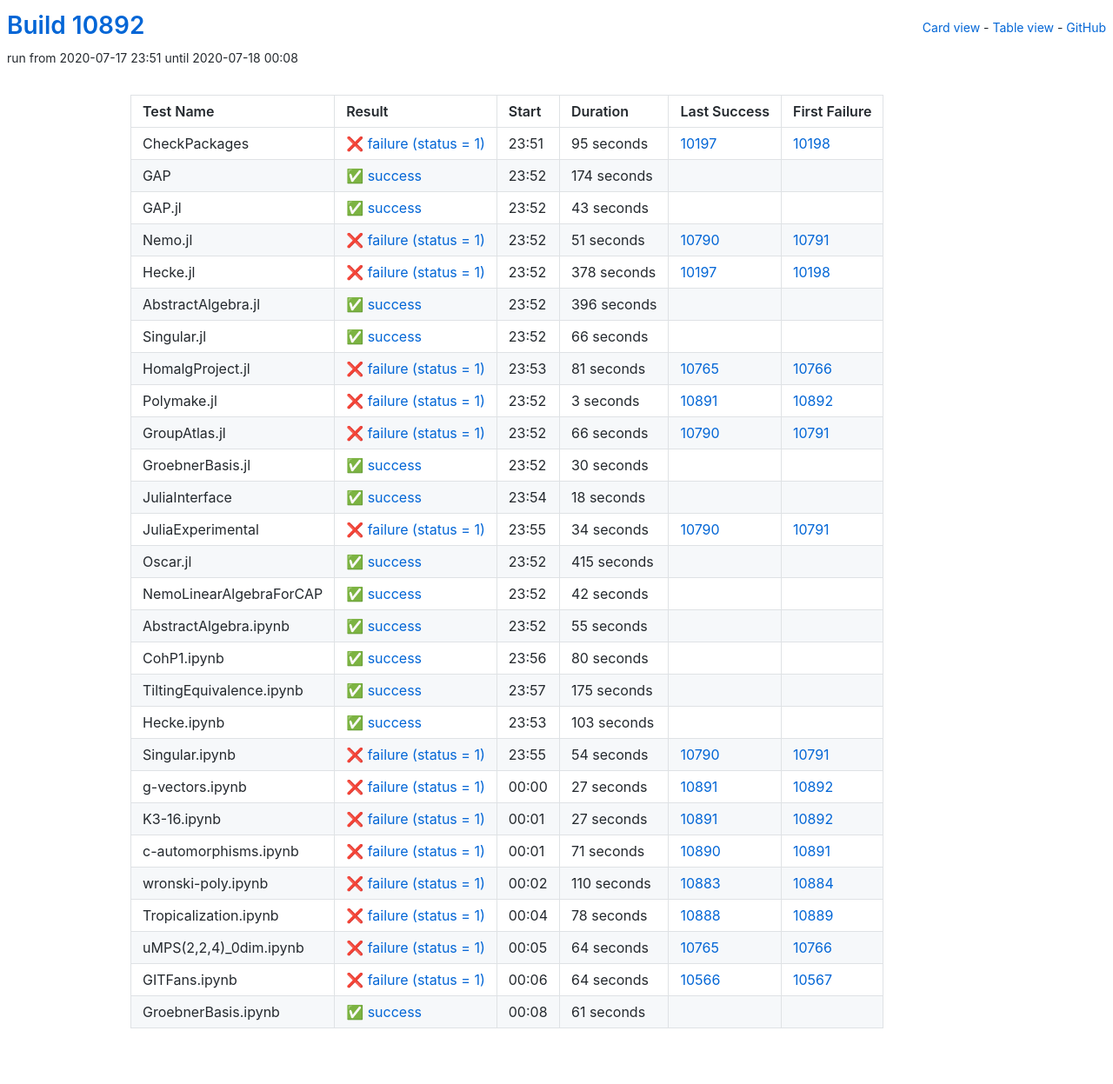
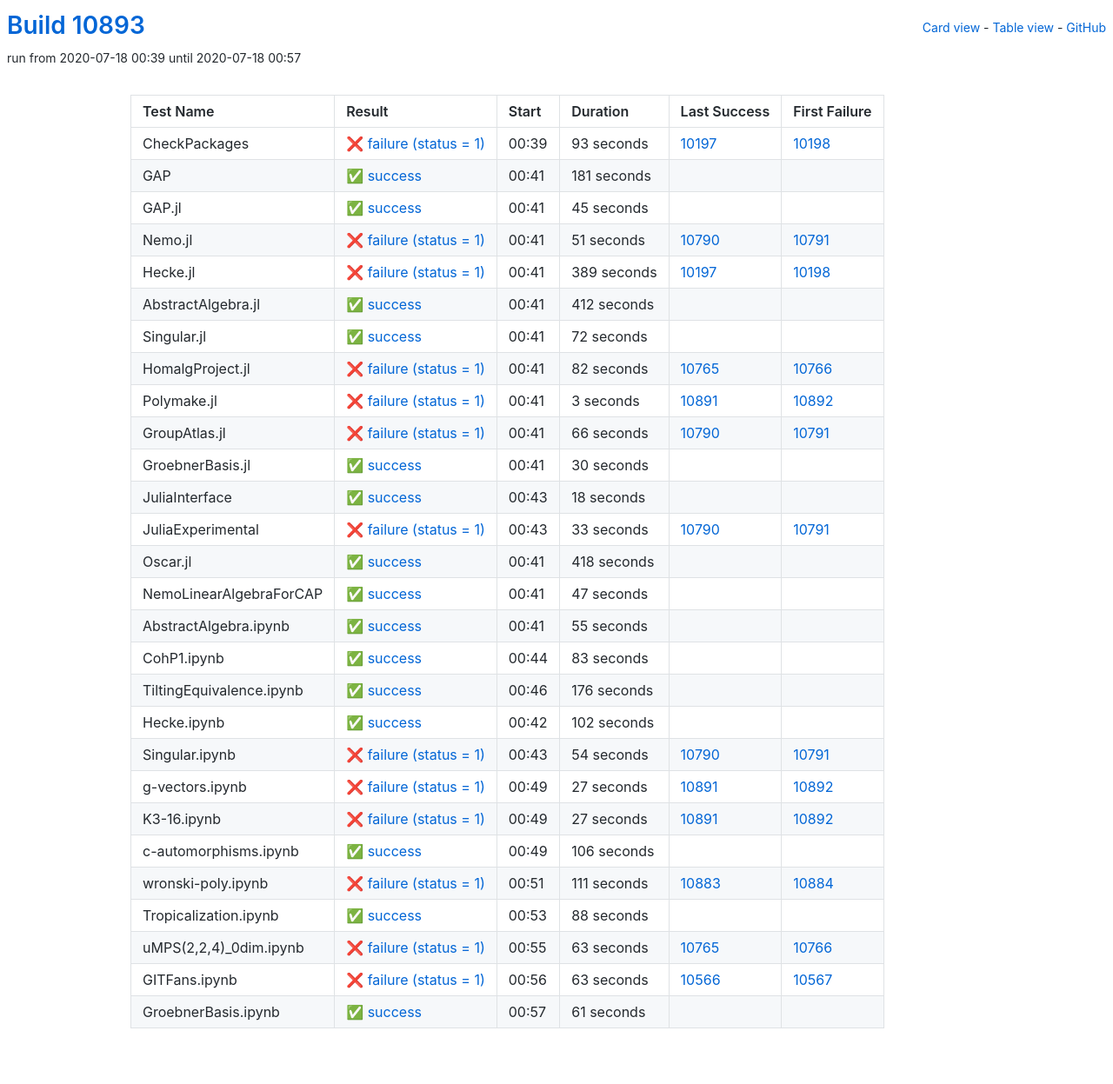
Before and after one commit to oscar-system/oscar-ci-status, a Jekyll site: the page built from table.html, in a window 1280 px wide. Shown: the whole page at 87% size. Built offline with Jekyll 4.4.1, drawn with Linux system fonts in a browser that asks for light colours.

Commit message:
Build #10893

```diff
--- a/_data/ci.yml
+++ b/_data/ci.yml
@@ -1,6 +1,6 @@
 ---
-build: 10892
-build_url: https://oscarci.mathematik.uni-kl.de/job/oscar/10892/
+build: 10893
+build_url: https://oscarci.mathematik.uni-kl.de/job/oscar/10893/
 job: oscar
 organization: oscar-system
 repo: oscar-ci-status
@@ -8,44 +8,44 @@
 tests:
 - name: CheckPackages
   id: checkpackages
-  log: https://oscarci.mathematik.uni-kl.de/job/oscar/10892/artifact/logs/build-10892/CheckPackages.log
-  start: 2020-07-17 23:51
+  log: https://oscarci.mathematik.uni-kl.de/job/oscar/10893/artifact/logs/build-10893/CheckPackages.log
+  start: 2020-07-18 00:39
   success: false
   exitcode: 1
   status: failure
-  duration: 95
+  duration: 93
   last_success: 10197
   last_success_url: https://oscarci.mathematik.uni-kl.de/job/oscar/10197/
   first_failure: 10198
   first_failure_url: https://oscarci.mathematik.uni-kl.de/job/oscar/10198/
 - name: GAP
   id: gap
-  log: https://oscarci.mathematik.uni-kl.de/job/oscar/10892/artifact/logs/build-10892/GAP.log
-  start: 2020-07-17 23:52
+  log: https://oscarci.mathematik.uni-kl.de/job/oscar/10893/artifact/logs/build-10893/GAP.log
+  start: 2020-07-18 00:41
   success: true
   exitcode: 0
   status: success
-  duration: 174
+  duration: 181
   last_success: false
   last_success_url:
   first_failure: false
   first_failure_url:
 - name: GAP.jl
   id: gap-jl
-  log: https://oscarci.mathematik.uni-kl.de/job/oscar/10892/artifact/logs/build-10892/GAP.jl.log
-  start: 2020-07-17 23:52
+  log: https://oscarci.mathematik.uni-kl.de/job/oscar/10893/artifact/logs/build-10893/GAP.jl.log
+  start: 2020-07-18 00:41
   success: true
   exitcode: 0
   status: success
-  duration: 43
+  duration: 45
   last_success: false
   last_success_url:
   first_failure: false
   first_failure_url:
 - name: Nemo.jl
   id: nemo-jl
-  log: https://oscarci.mathematik.uni-kl.de/job/oscar/10892/artifact/logs/build-10892/Nemo.jl.log
-  start: 2020-07-17 23:52
+  log: https://oscarci.mathematik.uni-kl.de/job/oscar/10893/artifact/logs/build-10893/Nemo.jl.log
+  start: 2020-07-18 00:41
   success: false
   exitcode: 1
   status: failure
@@ -56,56 +56,56 @@
   first_failure_url: https://oscarci.mathematik.uni-kl.de/job/oscar/10791/
 - name: Hecke.jl
   id: hecke-jl
-  log: https://oscarci.mathematik.uni-kl.de/job/oscar/10892/artifact/logs/build-10892/Hecke.jl.log
-  start: 2020-07-17 23:52
+  log: https://oscarci.mathematik.uni-kl.de/job/oscar/10893/artifact/logs/build-10893/Hecke.jl.log
+  start: 2020-07-18 00:41
   success: false
   exitcode: 1
   status: failure
-  duration: 378
+  duration: 389
   last_success: 10197
   last_success_url: https://oscarci.mathematik.uni-kl.de/job/oscar/10197/
   first_failure: 10198
   first_failure_url: https://oscarci.mathematik.uni-kl.de/job/oscar/10198/
 - name: AbstractAlgebra.jl
   id: abstractalgebra-jl
-  log: https://oscarci.mathematik.uni-kl.de/job/oscar/10892/artifact/logs/build-10892/AbstractAlgebra.jl.log
-  start: 2020-07-17 23:52
+  log: https://oscarci.mathematik.uni-kl.de/job/oscar/10893/artifact/logs/build-10893/AbstractAlgebra.jl.log
+  start: 2020-07-18 00:41
   success: true
   exitcode: 0
   status: success
-  duration: 396
+  duration: 412
   last_success: false
   last_success_url:
   first_failure: false
   first_failure_url:
 - name: Singular.jl
   id: singular-jl
-  log: https://oscarci.mathematik.uni-kl.de/job/oscar/10892/artifact/logs/build-10892/Singular.jl.log
-  start: 2020-07-17 23:52
+  log: https://oscarci.mathematik.uni-kl.de/job/oscar/10893/artifact/logs/build-10893/Singular.jl.log
+  start: 2020-07-18 00:41
   success: true
   exitcode: 0
   status: success
-  duration: 66
+  duration: 72
   last_success: false
   last_success_url:
   first_failure: false
   first_failure_url:
 - name: HomalgProject.jl
   id: homalgproject-jl
-  log: https://oscarci.mathematik.uni-kl.de/job/oscar/10892/artifact/logs/build-10892/HomalgProject.jl.log
-  start: 2020-07-17 23:53
+  log: https://oscarci.mathematik.uni-kl.de/job/oscar/10893/artifact/logs/build-10893/HomalgProject.jl.log
+  start: 2020-07-18 00:41
   success: false
   exitcode: 1
   status: failure
-  duration: 81
+  duration: 82
   last_success: 10765
   last_success_url: https://oscarci.mathematik.uni-kl.de/job/oscar/10765/
   first_failure: 10766
   first_failure_url: https://oscarci.mathematik.uni-kl.de/job/oscar/10766/
 - name: Polymake.jl
   id: polymake-jl
-  log: https://oscarci.mathematik.uni-kl.de/job/oscar/10892/artifact/logs/build-10892/Polymake.jl.log
-  start: 2020-07-17 23:52
+  log: https://oscarci.mathematik.uni-kl.de/job/oscar/10893/artifact/logs/build-10893/Polymake.jl.log
+  start: 2020-07-18 00:41
   success: false
   exitcode: 1
   status: failure
@@ -116,8 +116,8 @@
   first_failure_url: https://oscarci.mathematik.uni-kl.de/job/oscar/10892/
 - name: GroupAtlas.jl
   id: groupatlas-jl
-  log: https://oscarci.mathematik.uni-kl.de/job/oscar/10892/artifact/logs/build-10892/GroupAtlas.jl.log
-  start: 2020-07-17 23:52
+  log: https://oscarci.mathematik.uni-kl.de/job/oscar/10893/artifact/logs/build-10893/GroupAtlas.jl.log
+  start: 2020-07-18 00:41
   success: false
   exitcode: 1
   status: failure
@@ -128,8 +128,8 @@
   first_failure_url: https://oscarci.mathematik.uni-kl.de/job/oscar/10791/
 - name: GroebnerBasis.jl
   id: groebnerbasis-jl
-  log: https://oscarci.mathematik.uni-kl.de/job/oscar/10892/artifact/logs/build-10892/GroebnerBasis.jl.log
-  start: 2020-07-17 23:52
+  log: https://oscarci.mathematik.uni-kl.de/job/oscar/10893/artifact/logs/build-10893/GroebnerBasis.jl.log
+  start: 2020-07-18 00:41
   success: true
   exitcode: 0
   status: success
@@ -140,8 +140,8 @@
   first_failure_url:
 - name: JuliaInterface
   id: juliainterface
-  log: https://oscarci.mathematik.uni-kl.de/job/oscar/10892/artifact/logs/build-10892/JuliaInterface.log
-  start: 2020-07-17 23:54
+  log: https://oscarci.mathematik.uni-kl.de/job/oscar/10893/artifact/logs/build-10893/JuliaInterface.log
+  start: 2020-07-18 00:43
   success: true
   exitcode: 0
   status: success
@@ -152,44 +152,44 @@
   first_failure_url:
 - name: JuliaExperimental
   id: juliaexperimental
-  log: https://oscarci.mathematik.uni-kl.de/job/oscar/10892/artifact/logs/build-10892/JuliaExperimental.log
-  start: 2020-07-17 23:55
+  log: https://oscarci.mathematik.uni-kl.de/job/oscar/10893/artifact/logs/build-10893/JuliaExperimental.log
+  start: 2020-07-18 00:43
   success: false
   exitcode: 1
   status: failure
-  duration: 34
+  duration: 33
   last_success: 10790
   last_success_url: https://oscarci.mathematik.uni-kl.de/job/oscar/10790/
   first_failure: 10791
   first_failure_url: https://oscarci.mathematik.uni-kl.de/job/oscar/10791/
 - name: Oscar.jl
   id: oscar-jl
-  log: https://oscarci.mathematik.uni-kl.de/job/oscar/10892/artifact/logs/build-10892/Oscar.jl.log
-  start: 2020-07-17 23:52
+  log: https://oscarci.mathematik.uni-kl.de/job/oscar/10893/artifact/logs/build-10893/Oscar.jl.log
+  start: 2020-07-18 00:41
   success: true
   exitcode: 0
   status: success
-  duration: 415
+  duration: 418
   last_success: false
   last_success_url:
   first_failure: false
   first_failure_url:
 - name: NemoLinearAlgebraForCAP
   id: nemolinearalgebraforcap
-  log: https://oscarci.mathematik.uni-kl.de/job/oscar/10892/artifact/logs/build-10892/NemoLinearAlgebraForCAP.log
-  start: 2020-07-17 23:52
+  log: https://oscarci.mathematik.uni-kl.de/job/oscar/10893/artifact/logs/build-10893/NemoLinearAlgebraForCAP.log
+  start: 2020-07-18 00:41
   success: true
   exitcode: 0
   status: success
-  duration: 42
+  duration: 47
   last_success: false
   last_success_url:
   first_failure: false
   first_failure_url:
 - name: AbstractAlgebra.ipynb
   id: abstractalgebra-ipynb
-  log: https://oscarci.mathematik.uni-kl.de/job/oscar/10892/artifact/logs/build-10892/AbstractAlgebra.ipynb.log
-  start: 2020-07-17 23:52
+  log: https://oscarci.mathematik.uni-kl.de/job/oscar/10893/artifact/logs/build-10893/AbstractAlgebra.ipynb.log
+  start: 2020-07-18 00:41
   success: true
   exitcode: 0
   status: success
@@ -200,44 +200,44 @@
   first_failure_url:
 - name: CohP1.ipynb
   id: cohp1-ipynb
-  log: https://oscarci.mathematik.uni-kl.de/job/oscar/10892/artifact/logs/build-10892/CohP1.ipynb.log
-  start: 2020-07-17 23:56
+  log: https://oscarci.mathematik.uni-kl.de/job/oscar/10893/artifact/logs/build-10893/CohP1.ipynb.log
+  start: 2020-07-18 00:44
   success: true
   exitcode: 0
   status: success
-  duration: 80
+  duration: 83
   last_success: false
   last_success_url:
   first_failure: false
   first_failure_url:
 - name: TiltingEquivalence.ipynb
   id: tiltingequivalence-ipynb
-  log: https://oscarci.mathematik.uni-kl.de/job/oscar/10892/artifact/logs/build-10892/TiltingEquivalence.ipynb.log
-  start: 2020-07-17 23:57
+  log: https://oscarci.mathematik.uni-kl.de/job/oscar/10893/artifact/logs/build-10893/TiltingEquivalence.ipynb.log
+  start: 2020-07-18 00:46
   success: true
   exitcode: 0
   status: success
-  duration: 175
+  duration: 176
   last_success: false
   last_success_url:
   first_failure: false
   first_failure_url:
 - name: Hecke.ipynb
   id: hecke-ipynb
-  log: https://oscarci.mathematik.uni-kl.de/job/oscar/10892/artifact/logs/build-10892/Hecke.ipynb.log
-  start: 2020-07-17 23:53
+  log: https://oscarci.mathematik.uni-kl.de/job/oscar/10893/artifact/logs/build-10893/Hecke.ipynb.log
+  start: 2020-07-18 00:42
   success: true
   exitcode: 0
   status: success
-  duration: 103
+  duration: 102
   last_success: false
   last_success_url:
   first_failure: false
   first_failure_url:
 - name: Singular.ipynb
   id: singular-ipynb
-  log: https://oscarci.mathematik.uni-kl.de/job/oscar/10892/artifact/logs/build-10892/Singular.ipynb.log
-  start: 2020-07-17 23:55
+  log: https://oscarci.mathematik.uni-kl.de/job/oscar/10893/artifact/logs/build-10893/Singular.ipynb.log
+  start: 2020-07-18 00:43
   success: false
   exitcode: 1
   status: failure
@@ -248,8 +248,8 @@
   first_failure_url: https://oscarci.mathematik.uni-kl.de/job/oscar/10791/
 - name: g-vectors.ipynb
   id: g-vectors-ipynb
-  log: https://oscarci.mathematik.uni-kl.de/job/oscar/10892/artifact/logs/build-10892/g-vectors.ipynb.log
-  start: 2020-07-18 00:00
+  log: https://oscarci.mathematik.uni-kl.de/job/oscar/10893/artifact/logs/build-10893/g-vectors.ipynb.log
+  start: 2020-07-18 00:49
   success: false
   exitcode: 1
   status: failure
@@ -260,8 +260,8 @@
   first_failure_url: https://oscarci.mathematik.uni-kl.de/job/oscar/10892/
 - name: K3-16.ipynb
   id: k3-16-ipynb
-  log: https://oscarci.mathematik.uni-kl.de/job/oscar/10892/artifact/logs/build-10892/K3-16.ipynb.log
-  start: 2020-07-18 00:01
+  log: https://oscarci.mathematik.uni-kl.de/job/oscar/10893/artifact/logs/build-10893/K3-16.ipynb.log
+  start: 2020-07-18 00:49
   success: false
   exitcode: 1
   status: failure
@@ -272,68 +272,68 @@
   first_failure_url: https://oscarci.mathematik.uni-kl.de/job/oscar/10892/
 - name: c-automorphisms.ipynb
   id: c-automorphisms-ipynb
-  log: https://oscarci.mathematik.uni-kl.de/job/oscar/10892/artifact/logs/build-10892/c-automorphisms.ipynb.log
-  start: 2020-07-18 00:01
+  log: https://oscarci.mathematik.uni-kl.de/job/oscar/10893/artifact/logs/build-10893/c-automorphisms.ipynb.log
+  start: 2020-07-18 00:49
+  success: true
+  exitcode: 0
+  status: success
+  duration: 106
+  last_success: false
+  last_success_url:
+  first_failure: false
+  first_failure_url:
+- name: wronski-poly.ipynb
+  id: wronski-poly-ipynb
+  log: https://oscarci.mathematik.uni-kl.de/job/oscar/10893/artifact/logs/build-10893/wronski-poly.ipynb.log
+  start: 2020-07-18 00:51
   success: false
   exitcode: 1
   status: failure
-  duration: 71
-  last_success: 10890
-  last_success_url: https://oscarci.mathematik.uni-kl.de/job/oscar/10890/
-  first_failure: 10891
-  first_failure_url: https://oscarci.mathematik.uni-kl.de/job/oscar/10891/
-- name: wronski-poly.ipynb
-  id: wronski-poly-ipynb
-  log: https://oscarci.mathematik.uni-kl.de/job/oscar/10892/artifact/logs/build-10892/wronski-poly.ipynb.log
-  start: 2020-07-18 00:02
-  success: false
-  exitcode: 1
-  status: failure
-  duration: 110
+  duration: 111
   last_success: 10883
   last_success_url: https://oscarci.mathematik.uni-kl.de/job/oscar/10883/
   first_failure: 10884
   first_failure_url: https://oscarci.mathematik.uni-kl.de/job/oscar/10884/
 - name: Tropicalization.ipynb
   id: tropicalization-ipynb
-  log: https://oscarci.mathematik.uni-kl.de/job/oscar/10892/artifact/logs/build-10892/Tropicalization.ipynb.log
-  start: 2020-07-18 00:04
+  log: https://oscarci.mathematik.uni-kl.de/job/oscar/10893/artifact/logs/build-10893/Tropicalization.ipynb.log
+  start: 2020-07-18 00:53
+  success: true
+  exitcode: 0
+  status: success
+  duration: 88
+  last_success: false
+  last_success_url:
+  first_failure: false
+  first_failure_url:
+- name: uMPS(2,2,4)_0dim.ipynb
+  id: umps-2-2-4-0dim-ipynb
+  log: https://oscarci.mathematik.uni-kl.de/job/oscar/10893/artifact/logs/build-10893/uMPS-2-2-4-_0dim.ipynb.log
+  start: 2020-07-18 00:55
   success: false
   exitcode: 1
   status: failure
-  duration: 78
-  last_success: 10888
-  last_success_url: https://oscarci.mathematik.uni-kl.de/job/oscar/10888/
-  first_failure: 10889
-  first_failure_url: https://oscarci.mathematik.uni-kl.de/job/oscar/10889/
-- name: uMPS(2,2,4)_0dim.ipynb
-  id: umps-2-2-4-0dim-ipynb
-  log: https://oscarci.mathematik.uni-kl.de/job/oscar/10892/artifact/logs/build-10892/uMPS-2-2-4-_0dim.ipynb.log
-  start: 2020-07-18 00:05
-  success: false
-  exitcode: 1
-  status: failure
-  duration: 64
+  duration: 63
   last_success: 10765
   last_success_url: https://oscarci.mathematik.uni-kl.de/job/oscar/10765/
   first_failure: 10766
   first_failure_url: https://oscarci.mathematik.uni-kl.de/job/oscar/10766/
 - name: GITFans.ipynb
   id: gitfans-ipynb
-  log: https://oscarci.mathematik.uni-kl.de/job/oscar/10892/artifact/logs/build-10892/GITFans.ipynb.log
-  start: 2020-07-18 00:06
+  log: https://oscarci.mathematik.uni-kl.de/job/oscar/10893/artifact/logs/build-10893/GITFans.ipynb.log
+  start: 2020-07-18 00:56
   success: false
   exitcode: 1
   status: failure
-  duration: 64
+  duration: 63
   last_success: 10566
   last_success_url: https://oscarci.mathematik.uni-kl.de/job/oscar/10566/
   first_failure: 10567
   first_failure_url: https://oscarci.mathematik.uni-kl.de/job/oscar/10567/
 - name: GroebnerBasis.ipynb
   id: groebnerbasis-ipynb
-  log: https://oscarci.mathematik.uni-kl.de/job/oscar/10892/artifact/logs/build-10892/GroebnerBasis.ipynb.log
-  start: 2020-07-18 00:08
+  log: https://oscarci.mathematik.uni-kl.de/job/oscar/10893/artifact/logs/build-10893/GroebnerBasis.ipynb.log
+  start: 2020-07-18 00:57
   success: true
   exitcode: 0
   status: success
```
Also changed, not shown: README.md.
